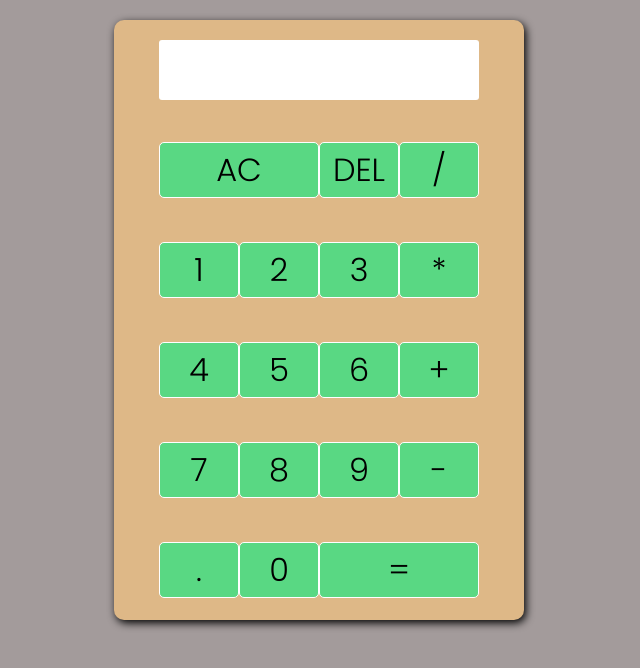
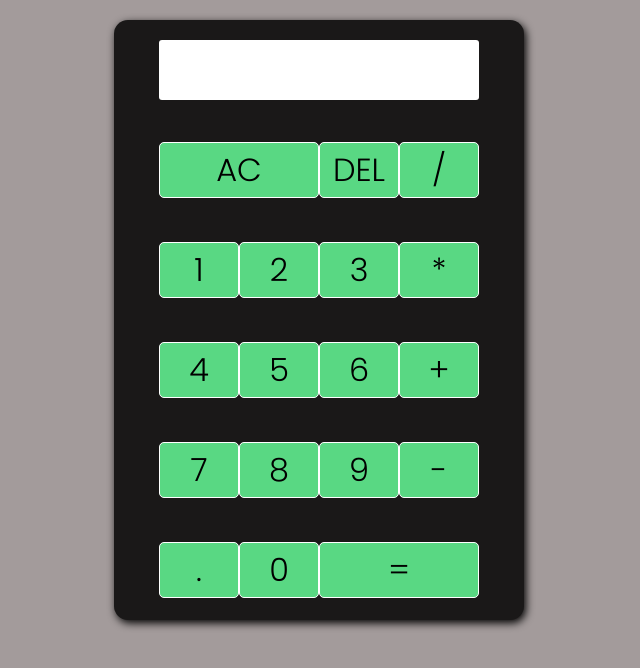
Before and after one commit to johnnyd81/calculator, a React (Vite) app: page / in a window 1280 px wide. Shown: the top 668 px of the page, without its empty margins (321-961 px from the left). Built offline with nearby package versions, Linux system fonts and the light colour scheme.

Commit message:
modified App.css

```diff
--- a/src/App.css
+++ b/src/App.css
@@ -17,8 +17,8 @@ body {
   grid-template-rows: minmax(100px, auto) repeat(5, 100px);
   width: 410px;
   height: 600px;
-  background-color: burlywood;
-  border-radius: 10px;
+  background-color: rgb(26, 24, 24);
+  border-radius: 14px;
   box-shadow: 2px 3px 9px black;
   margin: 20px auto;
 }
```
